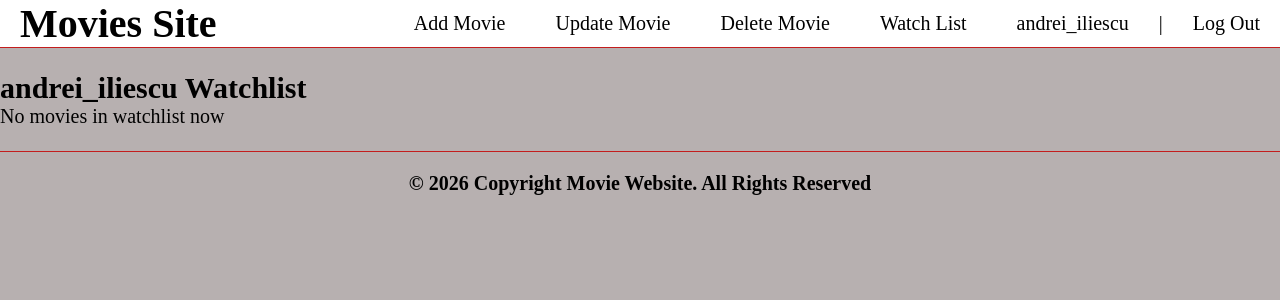
After one commit to iliescu-andrei-13/python-backend-technology, a Django app: page /watchlist/ in a window 1280 px wide. The commit adds this page. Shown: the top 300 px of the page. Run offline with Django 5.2, Linux system fonts and the light colour scheme; a user stored in the database is signed in; data comes from the database, SQL or seed files in the repository; both versions use the stored data as it was after the commit.

Commit message:
more code

```diff
--- a/movies/urls.py
+++ b/movies/urls.py
@@ -36,7 +36,7 @@ urlpatterns = [
 
     path('movie/<int:movie_id>/', views.movie_detail, name='spre_film'),
     path("movie/<int:movie_id>/toggle", views.toggle_wathed_movie, name="toggle_movie"),
-
+    path('watchlist/', views.watch_list, name='watchlist'),
 
     path('create/', views.MovieCreateView.as_view(), name='create'),
     path('update/<int:pk>', views.MovieUpdateView.as_view(), name='update'),
--- a/viewer/templates/base.html
+++ b/viewer/templates/base.html
@@ -24,6 +24,12 @@
                 <li>
                     <a href="#">Delete Movie</a>
                 </li>
+
+                {% if user.is_authenticated %}
+                    <li>
+                        <a href="{% url 'watchlist' %}">Watch List</a>
+                    </li>
+                {% endif %}
 
                 {% if user.is_authenticated %}
                     <p>{{ user.username }}</p> | <a href="{% url 'logout' %}">Log Out</a>
--- /dev/null
+++ b/viewer/templates/user_watchlist.html
@@ -0,0 +1,26 @@
+{% extends 'base.html' %}
+{% load static %}
+
+{% block content %}
+    <h2>{{user.username}} Watchlist</h2>
+
+    {% if watchlist %}
+            <table border="1" cellpadding="7">
+                    <tr>
+                        <th>Title</th>
+                        <th>Year</th>
+                        <th>Poster</th>
+                    </tr>
+                    {% for watchedmovie in watchlist %}
+                    <tr>
+                        <td>{{ watchedmovie.movie.title }}</td>
+                        <td>{{ watchedmovie.movie.year }}</td>
+                        <td><img src="{{ watchedmovie.movie.photo.url }}"" height="250px" /></td>
+                    </tr>
+                    {% endfor %}
+            </table>
+    {% else %}
+        <p>No movies in watchlist now</p>
+    {% endif %}
+
+{% endblock %}
--- a/viewer/views.py
+++ b/viewer/views.py
@@ -138,3 +138,9 @@ class CustomLogInView(LoginView):
 def logoout_view(request):
     logout(request)
     return redirect("home")
+
+
+@login_required
+def watch_list(request):
+    watchlist = WatchMovie.objects.filter(user=request.user).select_related('movie')
+    return render(request, 'user_watchlist.html', {'watchlist': watchlist})
```
Also changed, not shown: db.sqlite3.
